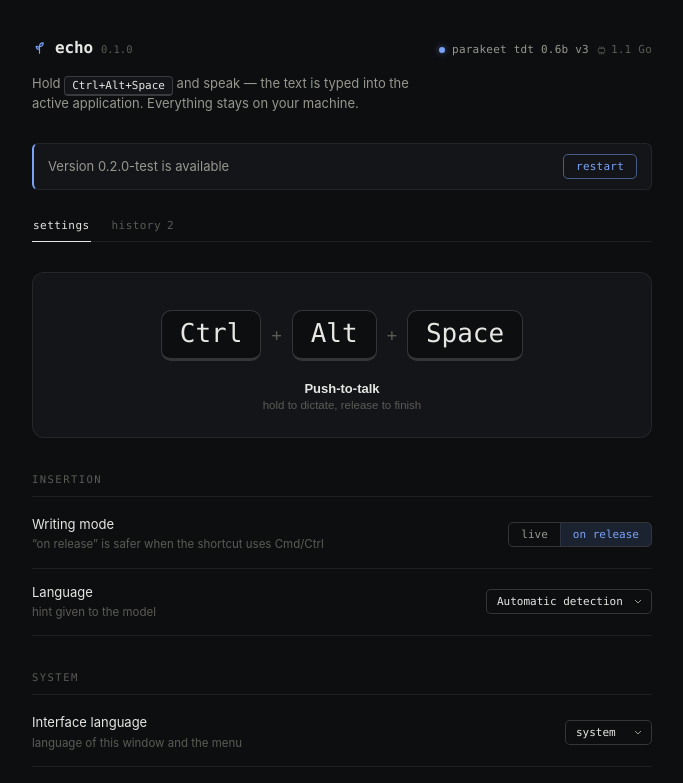
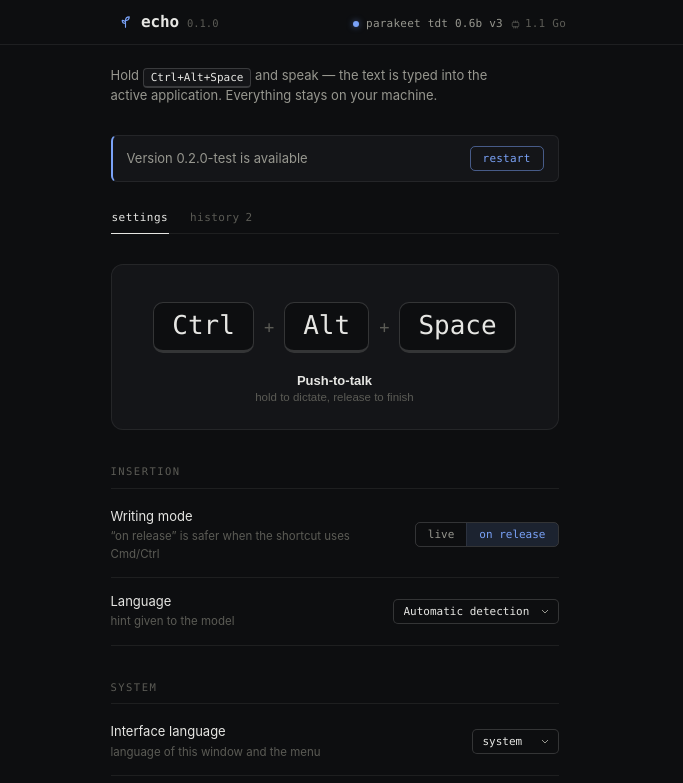
Before and after one commit to LeoMartinDev/echo, a Svelte app: page / in a window 1280 px wide. Shown: the top 783 px of the page, without its empty margins (298-981 px from the left). Built offline with nearby package versions, Linux system fonts and the light colour scheme.

Commit message:
fix: lock main window to 512×768, non-resizable

```diff
--- a/src/App.svelte
+++ b/src/App.svelte
@@ -324,8 +324,8 @@
 
 <svelte:window onkeydown={onHotkeyKeydown} onblur={endCapture} />
 
-<main>
-  <header class="reveal" style="--d: 0">
+<header class="reveal" style="--d: 0">
+  <div class="header-inner">
     <div class="brand">
       <svg class="mark" viewBox="0 0 16 16" aria-hidden="true">
         <!-- graft glyph: stem + insertion -->
@@ -373,8 +373,10 @@
         </span>
       {/if}
     </p>
-  </header>
+  </div>
+</header>
 
+<main>
   <p class="lede reveal" style="--d: 1">
     {t("lede_pre")} <kbd>{settings?.hotkey ?? "…"}</kbd> {t("lede_post")}
   </p>
@@ -701,6 +703,7 @@
   :global(html) {
     background: var(--bg);
     color-scheme: dark;
+    scrollbar-gutter: stable;
   }
 
   :global(body) {
@@ -718,9 +721,9 @@
   }
 
   main {
-    max-width: 620px;
+    max-width: 448px;
     margin: 0 auto;
-    padding: 36px 32px 56px;
+    padding: 52px 32px 56px;
   }
 
   /* — entrance animation on load, subtle and one-shot — */
@@ -749,6 +752,19 @@
   /* ————— header ————— */
 
   header {
+    position: fixed;
+    top: 0;
+    left: 0;
+    right: 0;
+    z-index: 100;
+    background: var(--bg);
+    border-bottom: 1px solid var(--border);
+  }
+
+  .header-inner {
+    max-width: 448px;
+    margin: 0 auto;
+    padding: 10px 32px;
     display: flex;
     align-items: baseline;
     justify-content: space-between;
```
Also changed, not shown: src-tauri/tauri.conf.json (+5 -4 lines).
